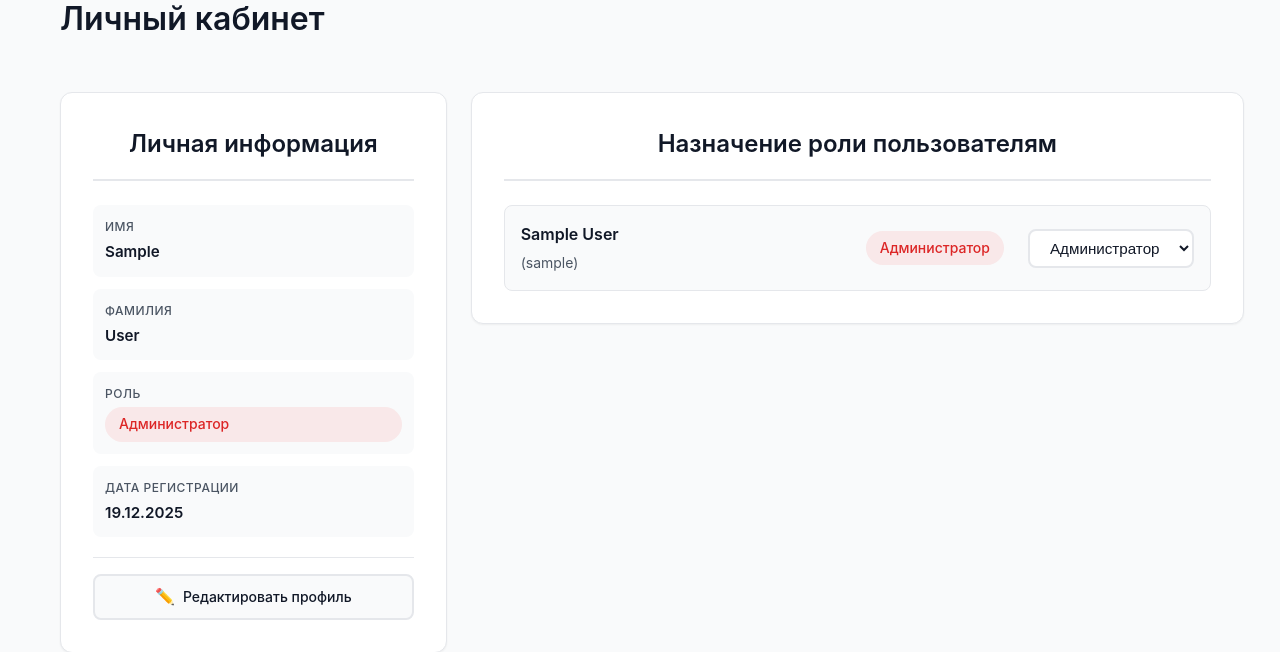
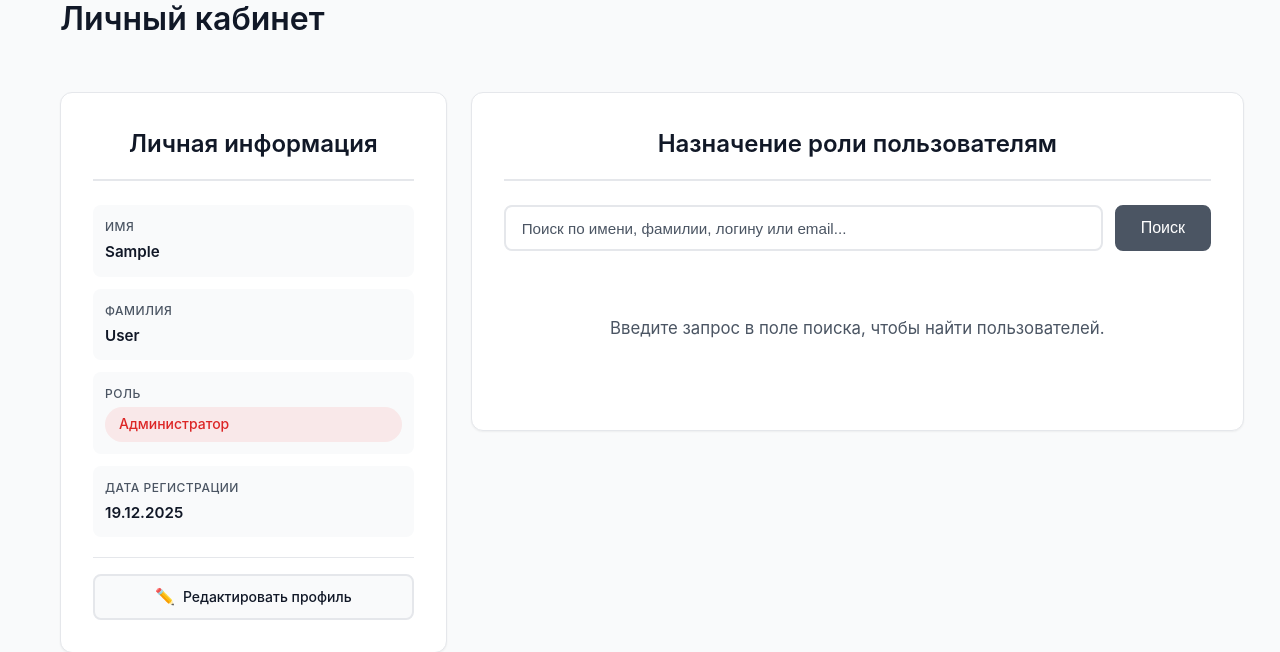
Before and after one commit to olympiada123/olympiada, a Django app: page /profile/ in a window 1280 px wide. Shown: the part 146-798 px from the top of the page. Run offline with Django 5.2, Linux system fonts and the light colour scheme; the visitor is signed in with stand-in values (Sample User, id 1); data comes from the database, SQL or seed files in the repository.

Commit message:
Added search for users in admins profile

```diff
--- a/app/static/css/style.css
+++ b/app/static/css/style.css
@@ -3077,6 +3077,48 @@ textarea.form-control {
     width: 100%;
 }
 
+.user-search-form {
+    margin-bottom: 2rem;
+}
+
+.user-search-wrapper {
+    display: flex;
+    gap: 0.75rem;
+    align-items: stretch;
+}
+
+.user-search-input {
+    flex: 1;
+    padding: 0.75rem 1rem;
+    font-size: 0.95rem;
+    border: 2px solid var(--border-color);
+    border-radius: 0.5rem;
+    background: var(--bg-primary);
+    color: var(--text-primary);
+    transition: var(--transition);
+}
+
+.user-search-input:focus {
+    outline: none;
+    border-color: var(--primary-color);
+    box-shadow: 0 0 0 3px rgba(75, 85, 99, 0.1);
+}
+
+.user-search-input::placeholder {
+    color: var(--text-secondary);
+}
+
+.user-search-btn {
+    flex-shrink: 0;
+    padding: 0.75rem 1.5rem;
+    white-space: nowrap;
+}
+
+.user-search-hint {
+    padding: 2rem 1rem;
+    text-align: center;
+}
+
 .users-list {
     display: flex;
     flex-direction: column;
@@ -3174,6 +3216,14 @@ textarea.form-control {
         width: 100%;
         min-width: auto;
     }
+
+    .user-search-wrapper {
+        flex-direction: column;
+    }
+
+    .user-search-btn {
+        width: 100%;
+    }
 }
 
 @media (max-width: 768px) {
--- a/app/templates/profile.html
+++ b/app/templates/profile.html
@@ -86,11 +86,26 @@
                 </div>
                 {% endif %}
 
-                {% if user.is_superuser and all_users %}
+                {% if user.is_superuser %}
                 <div class="detail-section-card profile-olympiads-card">
                     <h2 class="section-title">Назначение роли пользователям</h2>
                     <div class="users-role-management">
+                        <form method="get" class="user-search-form">
+                            <div class="user-search-wrapper">
+                                <input
+                                    type="text"
+                                    name="user_search"
+                                    class="user-search-input"
+                                    placeholder="Поиск по имени, фамилии, логину или email..."
+                                    value="{{ search_query|default:'' }}"
+                                >
+                                <button type="submit" class="btn btn-primary user-search-btn">Поиск</button>
+                            </div>
+                        </form>
+
+                        {% if search_query %}
                         <div class="users-list">
+                            {% if all_users %}
                                 {% for target_user in all_users %}
                                 <div class="user-role-item">
                                     <div class="user-role-info">
@@ -115,7 +130,17 @@
                                     </form>
                                 </div>
                                 {% endfor %}
+                            {% else %}
+                                <div class="empty-state">
+                                    <p class="empty-state-text">Пользователи не найдены.</p>
                                 </div>
+                            {% endif %}
+                        </div>
+                        {% else %}
+                        <div class="user-search-hint">
+                            <p class="empty-state-text">Введите запрос в поле поиска, чтобы найти пользователей.</p>
+                        </div>
+                        {% endif %}
                     </div>
                 </div>
                 {% endif %}
--- a/app/views.py
+++ b/app/views.py
@@ -5,6 +5,7 @@ from django.contrib.auth.decorators import login_required
 from django.utils import timezone
 from django.contrib.auth.password_validation import validate_password
 from django.core.exceptions import ValidationError
+from django.db import models
 from .models import ContactForm, Olympiad, Subject, CustomUser, StudentRegistration
 
 
@@ -304,19 +305,35 @@ def profile_view(request):
             except Exception as e:
                 messages.error(request, f'Ошибка при изменении роли: {str(e)}')
 
+        search_query = request.GET.get('user_search', '')
+        if search_query:
+            from django.urls import reverse
+            from urllib.parse import urlencode
+            return redirect(f"{reverse('profile')}?{urlencode({'user_search': search_query})}")
         return redirect('profile')
 
     registrations = StudentRegistration.objects.filter(student=user).select_related('olympiad').prefetch_related('subjects', 'olympiad__subjects__subject').order_by('-registered_at')
 
     all_users = None
+    search_query = None
     if user.is_superuser:
-        all_users = CustomUser.objects.all().order_by('last_name', 'first_name', 'username')
+        search_query = request.GET.get('user_search', '').strip()
+        if search_query:
+            all_users = CustomUser.objects.filter(
+                models.Q(username__icontains=search_query) |
+                models.Q(first_name__icontains=search_query) |
+                models.Q(last_name__icontains=search_query) |
+                models.Q(email__icontains=search_query)
+            ).order_by('last_name', 'first_name', 'username')
+        else:
+            all_users = CustomUser.objects.none()
 
     context = {
         'user': user,
         'role': role,
         'registrations': registrations,
         'all_users': all_users,
+        'search_query': search_query,
     }
 
     return render(request, 'profile.html', context)
```
Lines whose indentation alone changed are shown as unchanged.
